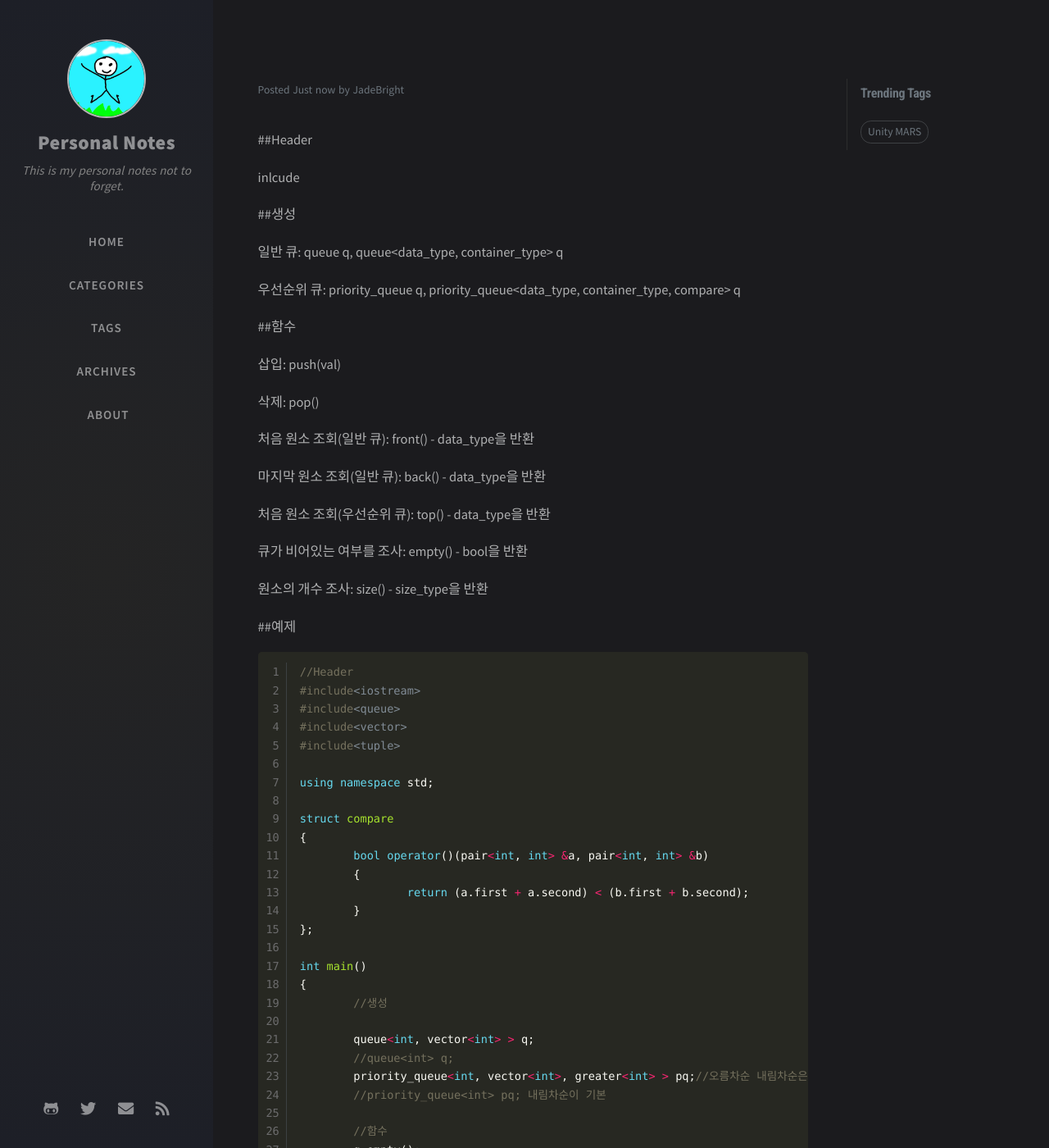
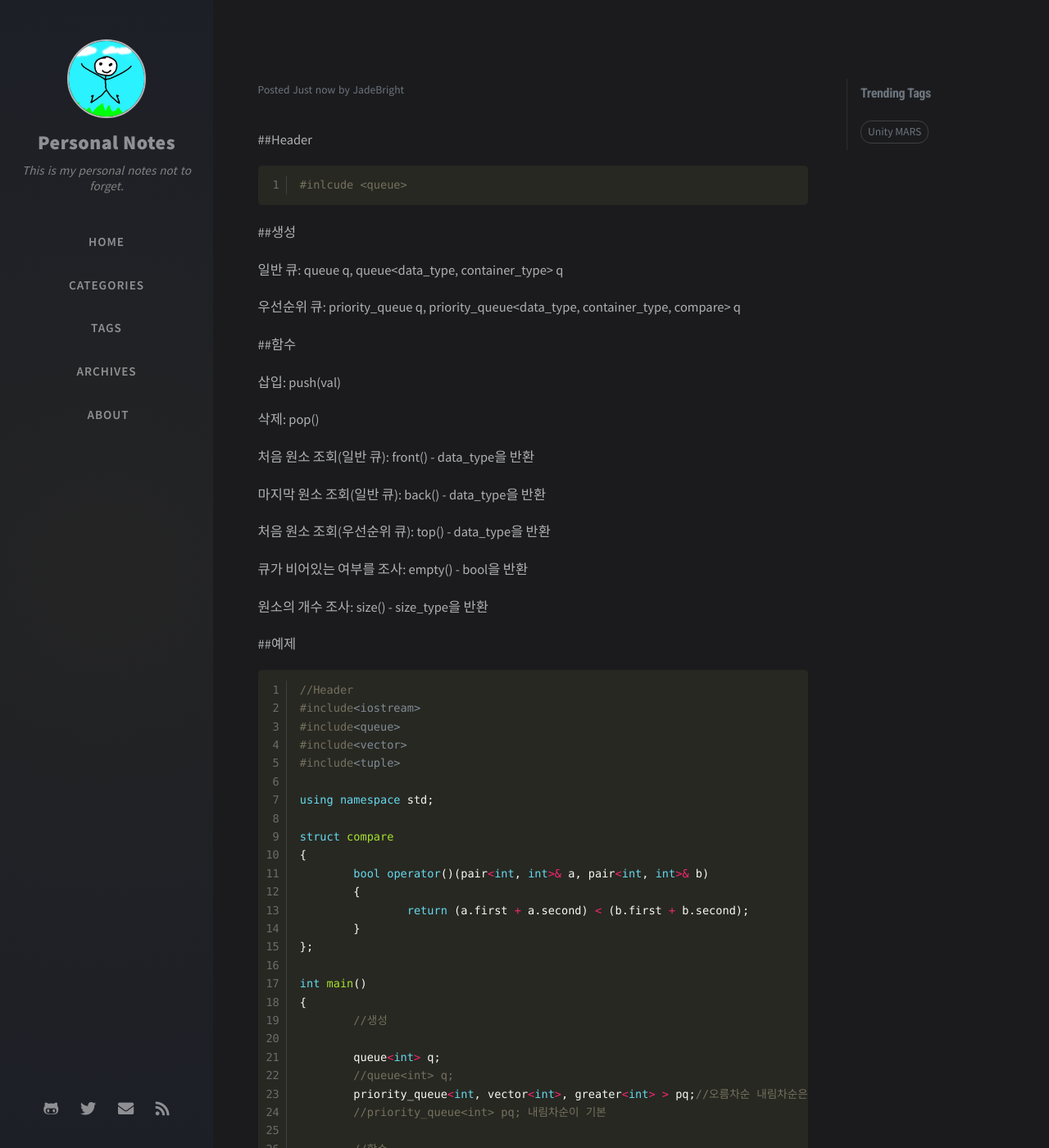
Before and after one commit to JadeBright/JadeBright.github.io, a Jekyll site: the page built from _posts/2020-09-12-c++_stl_queue.md, in a window 1280 px wide and 1400 px high. Shown: the whole window at 82% size. Built offline with Jekyll 4.4.1, drawn with Linux system fonts in a browser that asks for light colours; nearby versions of some CDN libraries; comment, search, counter and statistics services are not loaded.

Commit message:
update09172

````diff
--- a/_posts/2020-09-12-c++_stl_queue.md
+++ b/_posts/2020-09-12-c++_stl_queue.md
@@ -1,15 +1,15 @@
 ---
 title: C++ STL: Queue
 author: Jade Bright
-date: 2020-09-12 20:11:00 +0900
+date: 2020-09-12 21:11:00 +0900
 categories: [C++]
 tags: [STL]
 ---
 
 ##Header
-
-inlcude<queue>
-
+```c++
+#inlcude <queue>
+```
 ##생성
 
 일반 큐: queue<data_type> q, queue<data_type, container_type> q
@@ -44,7 +44,7 @@ using namespace std;
 
 struct compare
 {
-	bool operator()(pair<int, int> &a, pair<int, int> &b)
+	bool operator()(pair<int, int>& a, pair<int, int>& b)
 	{
 		return (a.first + a.second) < (b.first + b.second);
 	}
@@ -54,7 +54,7 @@ int main()
 {
 	//생성
 
-	queue<int, vector<int> > q;
+	queue<int> q;
 	//queue<int> q;
 	priority_queue<int, vector<int>, greater<int> > pq;//오름차순 내림차순은 less
 	//priority_queue<int> pq; 내림차순이 기본
@@ -97,7 +97,7 @@ int main()
 	//tie(a, b, ignore) = q3.front(); 마지막 원소는 생략
 
 	//compare 사용
-	priority_queue<pair<int, int>, vector<pair<int,int> >, compare > pq2;
+	priority_queue<pair<int, int>, vector<pair<int, int> >, compare > pq2;
 	pq2.push({ 1, 7 });
 	pq2.push({ 2, 4 });
 	cout << pq2.top().first << " " << pq2.top().second << endl;
````
